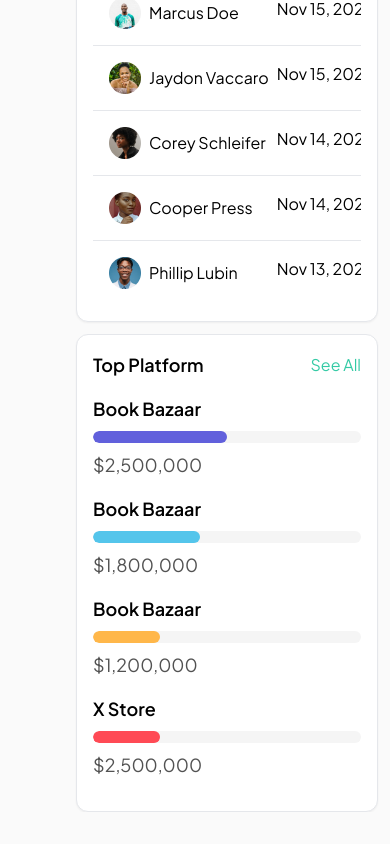
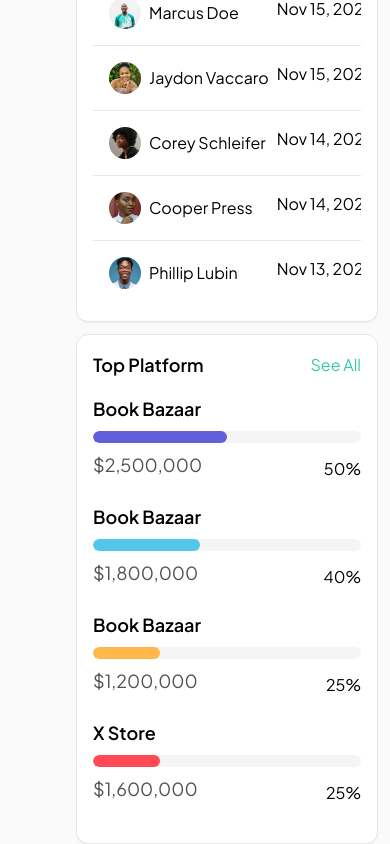
Before and after one commit to Veedsify/geegpay_project, a React (Vite) app: page / in a window 390 px wide. Shown: the part 1039-1883 px from the top of the page. Before the commit the page ends 1851 px from the top, so only its background shows below. Built offline with nearby package versions, Linux system fonts and the light colour scheme; the HTML template or start-up script is replaced by a standard one.

Commit message:
updated core functions

```diff
--- a/package.json
+++ b/package.json
@@ -14,9 +14,11 @@
     "chart.js": "^4.4.1",
     "lucide-react": "^0.314.0",
     "react": "^18.2.0",
+    "react-calendar": "^4.8.0",
     "react-chartjs-2": "^5.2.0",
     "react-dom": "^18.2.0",
-    "react-router-dom": "^6.21.3"
+    "react-router-dom": "^6.21.3",
+    "zustand": "^4.5.0"
   },
   "devDependencies": {
     "@types/react": "^18.2.43",
--- a/src/components/header.jsx
+++ b/src/components/header.jsx
@@ -1,11 +1,38 @@
-import { useState } from "react";
+import { useEffect, useRef, useState } from "react";
 import { ChevronDownIcon, LucideMenu } from "lucide-react";
+import MyCalendar from "./sub/calender";
 const Header = () => {
   const [showNotifications, setShowNotifications] = useState(false);
+  const [showCalendar, setCalendar] = useState(false);
 
   const toggleNotifications = () => {
     setShowNotifications(!showNotifications);
   };
+  const toggleCalendar = () => {
+    setCalendar(!showCalendar);
+  };
+
+  // WINDOWS CLOSE
+  const myRef = useRef();
+  const clRef = useRef();
+  const clComp = useRef();
+
+  const handleClick = (event) => {
+    if (myRef.current && !myRef.current.contains(event.target) && clComp.current && !clComp.current.contains(event.target)) {
+      setCalendar(false);
+    }
+    if (clRef.current && !clRef.current.contains(event.target)) {
+      setShowNotifications(false);
+    }
+  };
+
+  useEffect(() => {
+    window.addEventListener("click", handleClick);
+
+    return () => {
+      window.removeEventListener("click", handleClick);
+    };
+  }, []);
 
   return (
     <header className="min-h-[88px] flex items-center p-4 md:p-9 border-b mb-6">
@@ -21,35 +48,50 @@ const Header = () => {
               type="search"
               name="search"
               id="search"
-              className="outline-none bg-none"
+              className="outline-none bg-none w-full"
               placeholder="Search"
             />
           </label>
         </form>
         {/* Calendar */}
-        <form action="" className="mr-2 px-4 hidden lg:block ">
-          <label
-            htmlFor="calendar"
-            className="flex gap-2 items-center cursor-pointer"
+        <div className="mr-2 px-4 hidden lg:block relative">
+          <p
+            ref={myRef}
+            onClick={toggleCalendar}
+            className="flex gap-2 py-2 items-center cursor-pointer"
           >
             <img src="/icons/calender.png" alt="Calendar Icon" />
             <p className="select-none text-[14px]">November 15, 2023</p>
-          </label>
-          <input type="date" name="calendar" id="calendar" className="hidden" />
-        </form>
+          </p>
+          {showCalendar && (
+            <div
+              className="absolute right-0 mt-2 bg-white rounded-md shadow-lg py-2"
+              ref={clComp}
+            >
+              <MyCalendar />
+            </div>
+          )}
+        </div>
         <ul className="mr-2 px-3 hidden xl:flex items-center gap-x-8 ">
           <li className="relative">
             <img
               src="/icons/notification_icon.png"
               alt="Notification Icon"
               className="cursor-pointer"
+              ref={clRef}
               onClick={toggleNotifications}
             />
             {showNotifications && (
-              <div className="absolute left-0 mt-2 w-48 bg-white rounded-md shadow-lg">
-                <div className="p-2">Notification 1</div>
-                <div className="p-2">Notification 2</div>
-                <div className="p-2">Notification 3</div>
+              <div className="absolute right-0 mt-2 w-48 bg-white rounded-md shadow-lg py-2">
+                <div className="p-2 text-sm hover:bg-[#34CAA5] cursor-pointer mb-2">
+                  Notification 1
+                </div>
+                <div className="p-2 text-sm hover:bg-[#34CAA5] cursor-pointer mb-2">
+                  Notification 2
+                </div>
+                <div className="p-2 text-sm hover:bg-[#34CAA5] cursor-pointer">
+                  Notification 3
+                </div>
               </div>
             )}
           </li>
--- /dev/null
+++ b/src/components/sub/calendar.css
@@ -0,0 +1,9 @@
+.react-calendar__tile--active {
+    background: #34CAA5 !important;
+    color: #fff;
+    border-radius: 5px !important;
+    -webkit-border-radius: 5px !important;
+    -moz-border-radius: 5px !important;
+    -ms-border-radius: 5px !important;
+    -o-border-radius: 5px !important;
+}
--- /dev/null
+++ b/src/components/sub/calender.jsx
@@ -0,0 +1,17 @@
+import { useState } from "react";
+import Calendar from "react-calendar";
+import "react-calendar/dist/Calendar.css";
+import "./calendar.css"; // Import the CSS file for custom styles
+
+export default function MyCalendar() {
+    const [value, onChange] = useState(new Date());
+    return (
+        <Calendar
+            className="border-none rounded-md"
+            activeStartDate={new Date(2023, 10, 15)}
+            defaultActiveStartDate={new Date(2023, 11, 15)}
+            onChange={onChange}
+            value={value}
+        />
+    );
+}
--- a/src/components/sub/top_platform.jsx
+++ b/src/components/sub/top_platform.jsx
@@ -15,28 +15,48 @@ const TopPlatform = () => {
           <div className="relative bg-[#F5F5F5] h-3 rounded-lg overflow-hidden mb-2">
             <div className="absolute bg-[#6160DC] h-full left-0 top-0 w-1/2 rounded-lg"></div>
           </div>
-          <h2 className="mb-2 font-[400] text-lg text-[#525252]">$2,500,000</h2>
+          <div className="flex items-center gap-1 justify-between">
+            <h2 className="mb-2 font-[400] text-lg text-[#525252]">
+              $2,500,000
+            </h2>
+            <p>50%</p>
+          </div>
         </div>
         <div className="mb-4">
           <h2 className="mb-2 font-[600] text-lg">Book Bazaar</h2>
           <div className="relative bg-[#F5F5F5] h-3 rounded-lg overflow-hidden mb-2">
             <div className="absolute bg-[#54C5EB] h-full left-0 top-0 w-[40%] rounded-lg"></div>
           </div>
-          <h2 className="mb-2 font-[400] text-lg text-[#525252]">$1,800,000</h2>
+          <div className="flex items-center gap-1 justify-between">
+            <h2 className="mb-2 font-[400] text-lg text-[#525252]">
+              $1,800,000
+            </h2>
+            <p>40%</p>
+          </div>
         </div>
         <div className="mb-4">
           <h2 className="mb-2 font-[600] text-lg">Book Bazaar</h2>
           <div className="relative bg-[#F5F5F5] h-3 rounded-lg overflow-hidden mb-2">
             <div className="absolute bg-[#FFB74A] h-full left-0 top-0 w-[25%] rounded-lg"></div>
           </div>
-          <h2 className="mb-2 font-[400] text-lg text-[#525252]">$1,200,000</h2>
+          <div className="flex items-center gap-1 justify-between">
+            <h2 className="mb-2 font-[400] text-lg text-[#525252]">
+              $1,200,000
+            </h2>
+            <p>25%</p>
+          </div>
         </div>
         <div className="mb-4">
           <h2 className="mb-2 font-[600] text-lg">X Store</h2>
           <div className="relative bg-[#F5F5F5] h-3 rounded-lg overflow-hidden mb-2">
             <div className="absolute bg-[#FF4A55] h-full left-0 top-0 w-[25%] rounded-lg"></div>
           </div>
-          <h2 className="mb-2 font-[400] text-lg text-[#525252]">$2,500,000</h2>
+          <div className="flex items-center gap-1 justify-between">
+            <h2 className="mb-2 font-[400] text-lg text-[#525252]">
+              $1,600,000
+            </h2>
+            <p>25%</p>
+          </div>
         </div>
       </div>
     </div>
```
Also changed, not shown: 1 other file (tests, documents, lock files or other folders).
